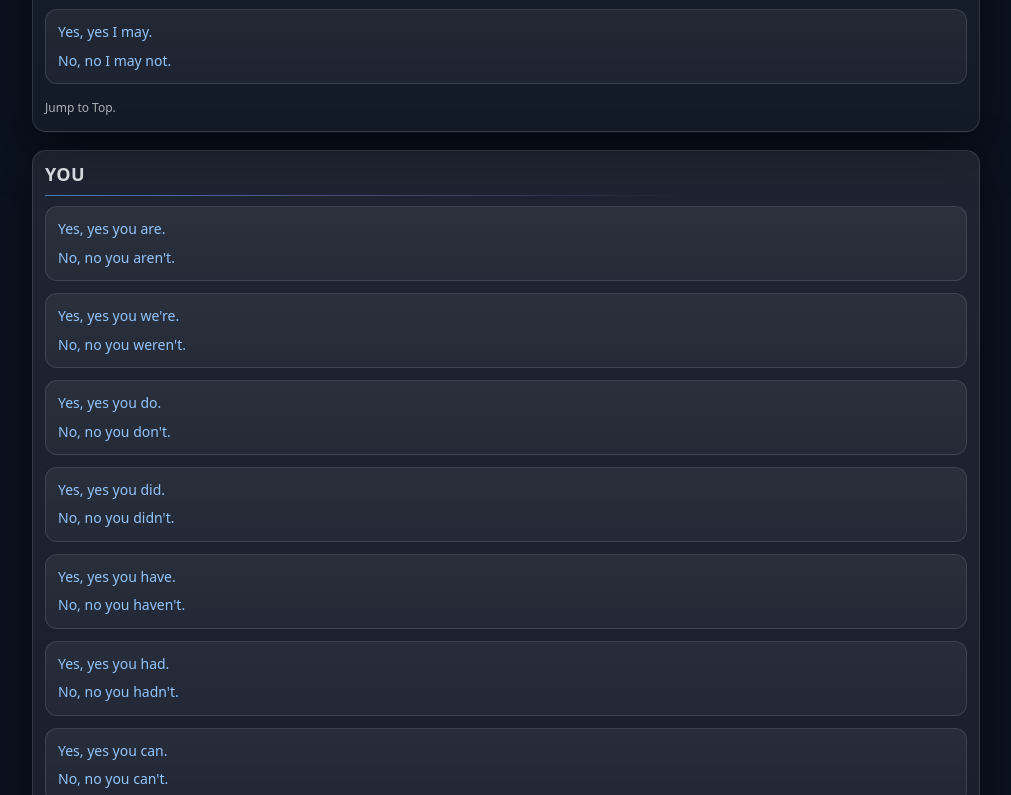
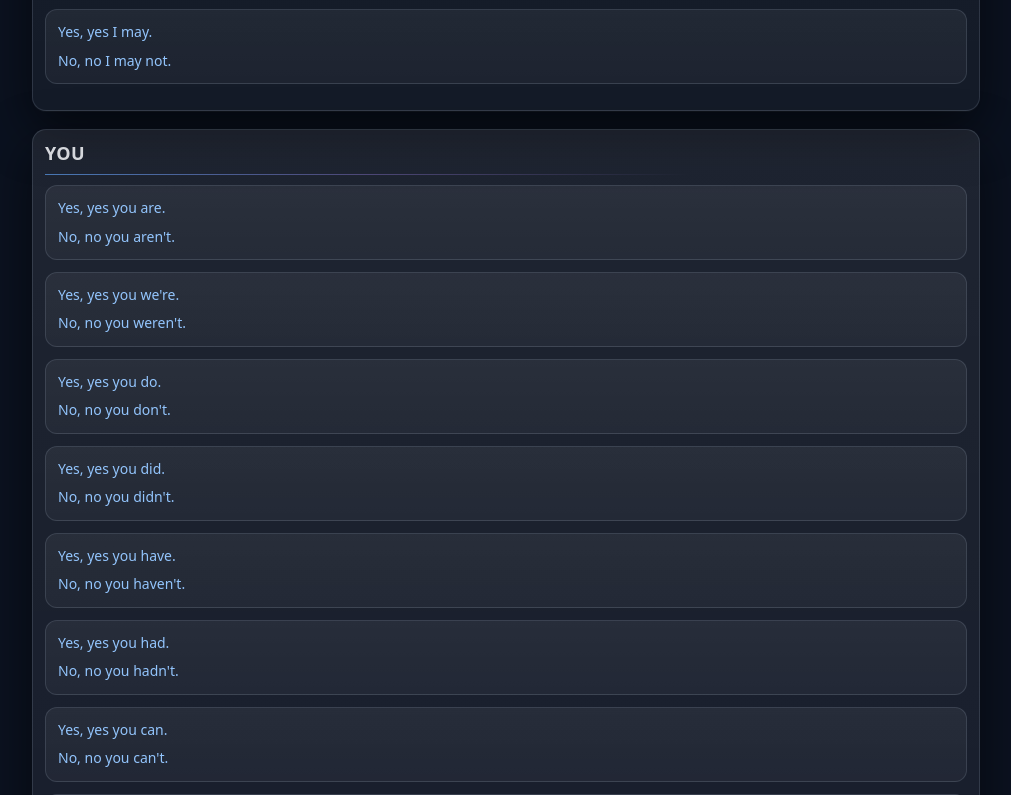
Before and after one commit to lnsiegel/Robin_Gibb_gifs, a plain HTML site: page index.html in a window 1280 px wide. Shown: the part 1392-2187 px from the top of the page, without its empty margins (134-1145 px from the left). Drawn offline with Linux system fonts and the light colour scheme.

Commit message:
Removed "Jump to Top" links

```diff
--- a/index.html
+++ b/index.html
@@ -291,7 +291,6 @@ h2::after{
 <div class='spacer'></div>
 <a class='no' href='#gif=No_no_I_may_not.gif' data-file='No_no_I_may_not.gif'>No, no I may not.</a>
 </div>
-<div class='jump'><a href='#top'>Jump to Top.</a></div>
 </section>
 <section id='you'><h2 id='you-h'>You</h2>
 <div class='pair'>
@@ -369,7 +368,6 @@ h2::after{
 <div class='spacer'></div>
 <a class='no' href='#gif=No_no_you_may_not.gif' data-file='No_no_you_may_not.gif'>No, no you may not.</a>
 </div>
-<div class='jump'><a href='#top'>Jump to Top.</a></div>
 </section>
 <section id='he'><h2 id='he-h'>He</h2>
 <div class='pair'>
@@ -442,7 +440,6 @@ h2::after{
 <div class='spacer'></div>
 <a class='no' href='#gif=No_no_he_may_not.gif' data-file='No_no_he_may_not.gif'>No, no he may not.</a>
 </div>
-<div class='jump'><a href='#top'>Jump to Top.</a></div>
 </section>
 <section id='she'><h2 id='she-h'>She</h2>
 <div class='pair'>
@@ -515,7 +512,6 @@ h2::after{
 <div class='spacer'></div>
 <a class='no' href='#gif=No_no_she_may_not.gif' data-file='No_no_she_may_not.gif'>No, no she may not.</a>
 </div>
-<div class='jump'><a href='#top'>Jump to Top.</a></div>
 </section>
 <section id='we'><h2 id='we-h'>We</h2>
 <div class='pair'>
@@ -593,7 +589,6 @@ h2::after{
 <div class='spacer'></div>
 <a class='no' href='#gif=No_no_we_may_not.gif' data-file='No_no_we_may_not.gif'>No, no we may not.</a>
 </div>
-<div class='jump'><a href='#top'>Jump to Top.</a></div>
 </section>
 <section id='they'><h2 id='they-h'>They</h2>
 <div class='pair'>
@@ -666,7 +661,6 @@ h2::after{
 <div class='spacer'></div>
 <a class='no' href='#gif=No_no_they_may_not.gif' data-file='No_no_they_may_not.gif'>No, no they may not.</a>
 </div>
-<div class='jump'><a href='#top'>Jump to Top.</a></div>
 </section>
 </main>
 <script>
```
